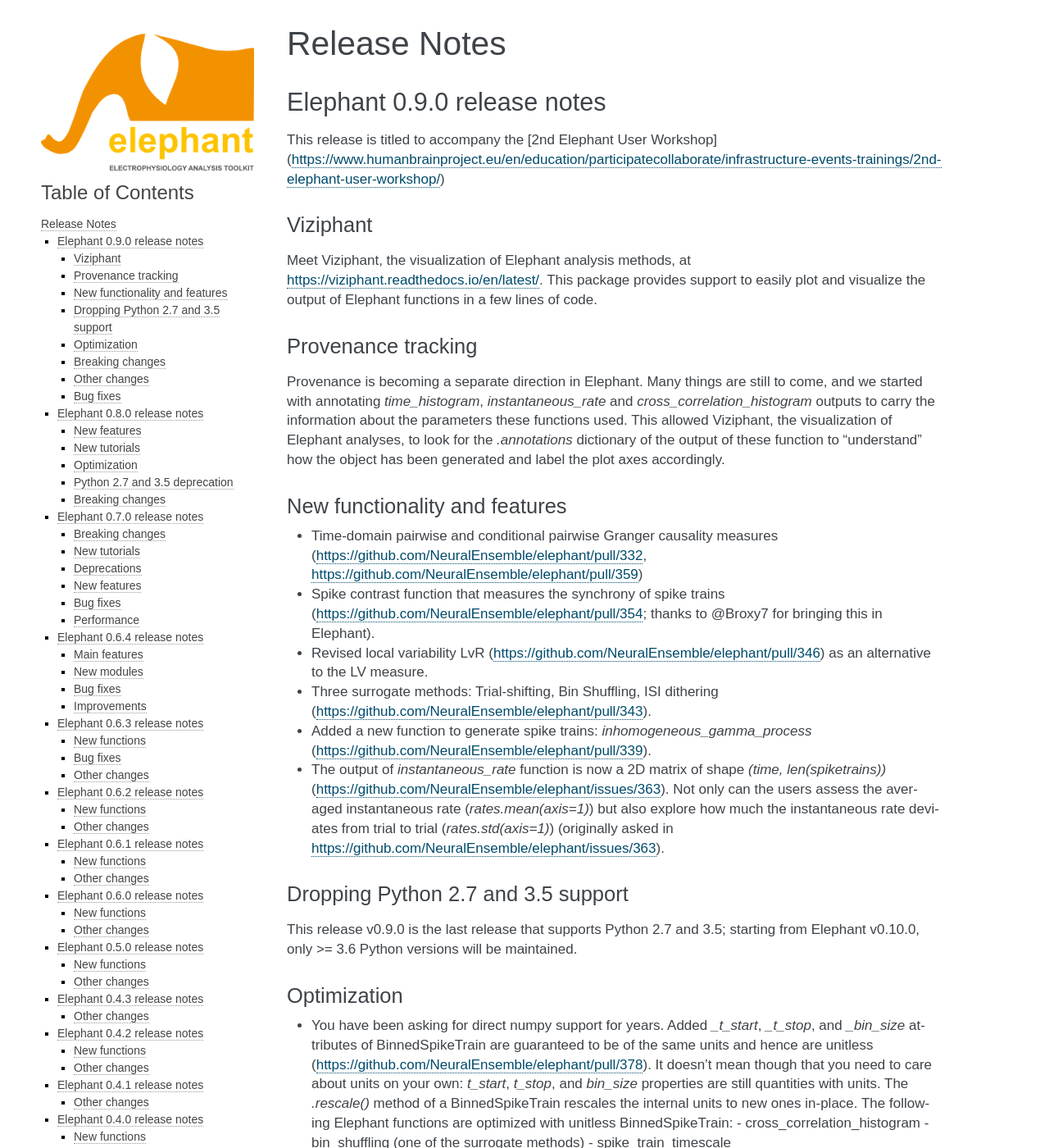
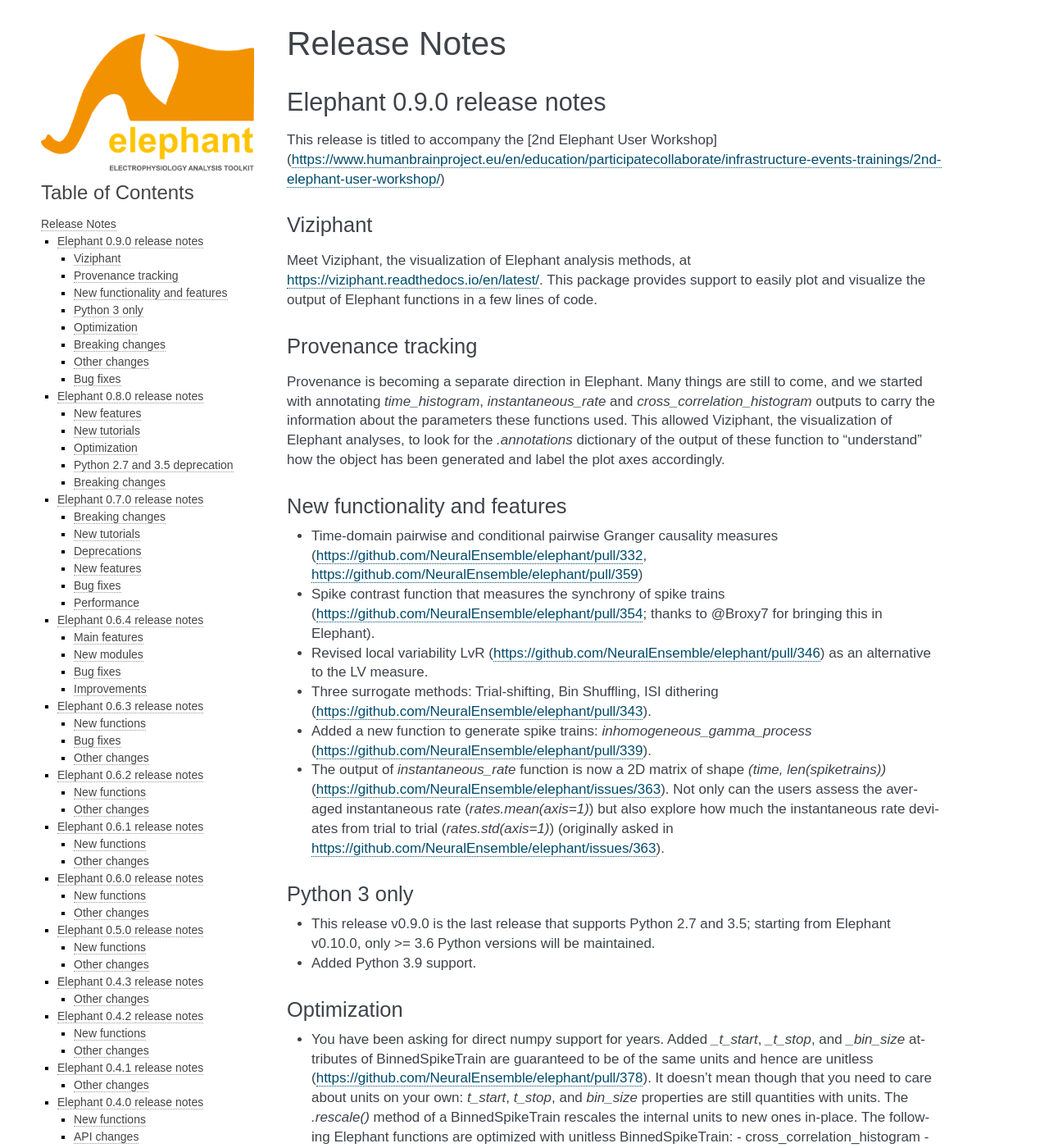
Before and after one commit to NeuralEnsemble/elephant, a Sphinx documentation site: the page built from doc/release_notes.rst, in a window 1280 px wide and 1400 px high. Shown: the whole window at 82% size. Built offline with Sphinx 7.4.7, drawn with Linux system fonts in a browser that asks for light colours; formulas are drawn with MathJax 3.

Commit message:
added python 3.9 support

```diff
--- a/doc/release_notes.rst
+++ b/doc/release_notes.rst
@@ -25,10 +25,10 @@ New functionality and features
 * Added a new function to generate spike trains: `inhomogeneous_gamma_process` (https://github.com/NeuralEnsemble/elephant/pull/339).
 * The output of `instantaneous_rate` function is now a 2D matrix of shape `(time, len(spiketrains))` (https://github.com/NeuralEnsemble/elephant/issues/363). Not only can the users assess the averaged instantaneous rate (`rates.mean(axis=1)`) but also explore how much the instantaneous rate deviates from trial to trial (`rates.std(axis=1)`) (originally asked in https://github.com/NeuralEnsemble/elephant/issues/363).
 
-Dropping Python 2.7 and 3.5 support
------------------------------------
-This release v0.9.0 is the last release that supports Python 2.7 and 3.5;
-starting from Elephant v0.10.0, only >= 3.6 Python versions will be maintained.
+Python 3 only
+-------------
+* This release v0.9.0 is the last release that supports Python 2.7 and 3.5; starting from Elephant v0.10.0, only >= 3.6 Python versions will be maintained.
+* Added Python 3.9 support.
 
 Optimization
 ------------
```
Also changed, not shown: .travis.yml.
